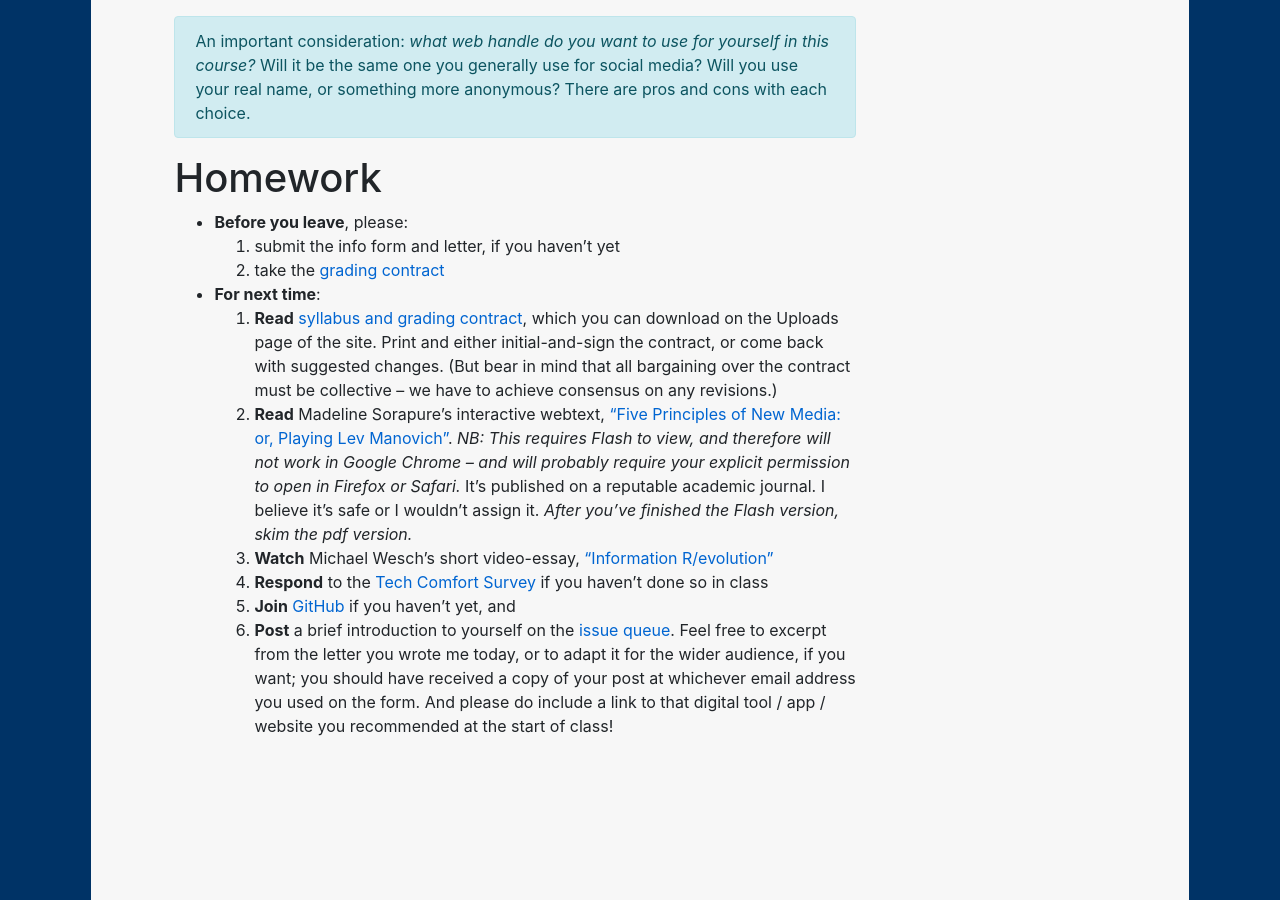
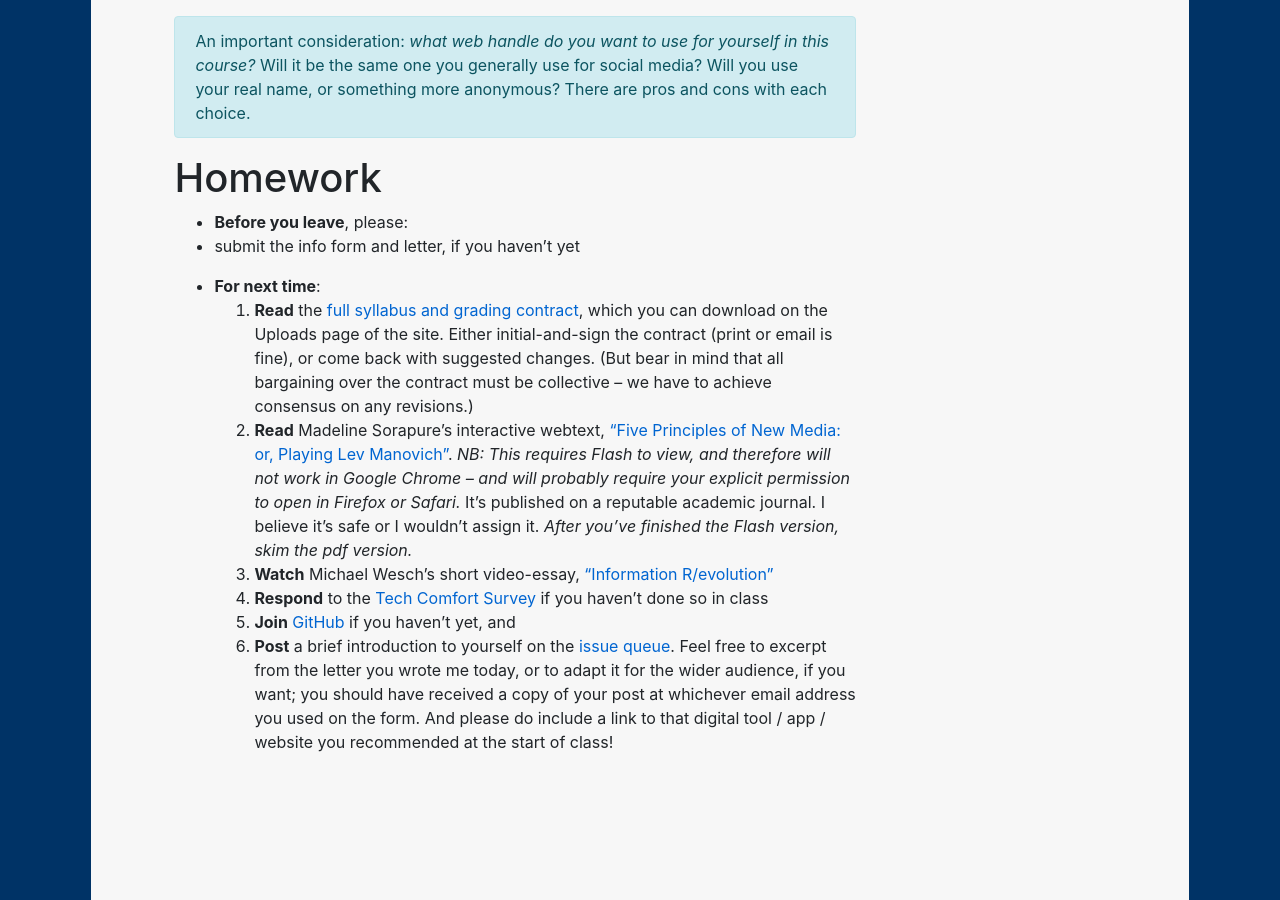
Before and after one commit to benmiller314/cdm2020spring, a Jekyll site: the page built from plans/lesson-01.md, in a window 1280 px wide and 900 px high, scrolled down 1969 px. Built offline with Jekyll 4.4.1, drawn with Linux system fonts in a browser that asks for light colours; our own code applies the rules of GitHub Pages for plain Markdown files.

Commit message:
tweak language around syllabus links

```diff
--- a/plans/lesson-01.md
+++ b/plans/lesson-01.md
@@ -63,10 +63,10 @@ An important consideration: <em>what web handle do you want to use for yourself
 # Homework
 
 * **Before you leave**, please:
- 1. submit the info form and letter, if you haven't yet
- 2. take the [grading contract](https://github.com/pitt-cdm/miller2019spring/blob/gh-pages/uploads/miller-2019spring-composingdigitalmedia-gradingcontract.docx)
+ -  submit the info form and letter, if you haven't yet
+
 * **For next time**:
- 1. **Read** [syllabus and grading contract]({{site.github.baseurl}}/uploads), which you can download on the Uploads page of the site. Print and either initial-and-sign the contract, or come back with suggested changes. (But bear in mind that all bargaining over the contract must be collective – we have to achieve consensus on any revisions.)
+ 1. **Read** the [full syllabus and grading contract]({{site.github.baseurl}}/uploads), which you can download on the Uploads page of the site. Either initial-and-sign the contract (print or email is fine), or come back with suggested changes. (But bear in mind that all bargaining over the contract must be collective – we have to achieve consensus on any revisions.)
  2. **Read** Madeline Sorapure's interactive webtext, ["Five Principles of New Media: or, Playing Lev Manovich"](http://kairos.technorhetoric.net/8.2/binder2.html?coverweb/sorapure/index.htm). *NB: This requires Flash to view, and therefore will not work in Google Chrome – and will probably require your explicit permission to open in Firefox or Safari.* It's published on a reputable academic journal. I believe it's safe or I wouldn't assign it. *After you've finished the Flash version, skim the pdf version.*
  3. **Watch** Michael Wesch's short video-essay, [“Information R/evolution”](http://www.youtube.com/watch?v=-4CV05HyAbM)
  4. **Respond** to the [Tech Comfort Survey](http://bit.ly/cdm2019survey) if you haven't done so in class
```
